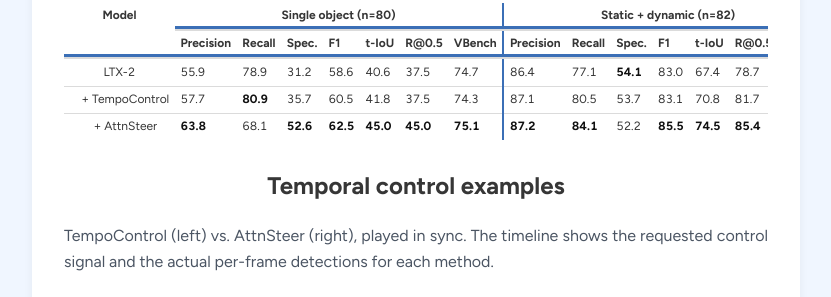
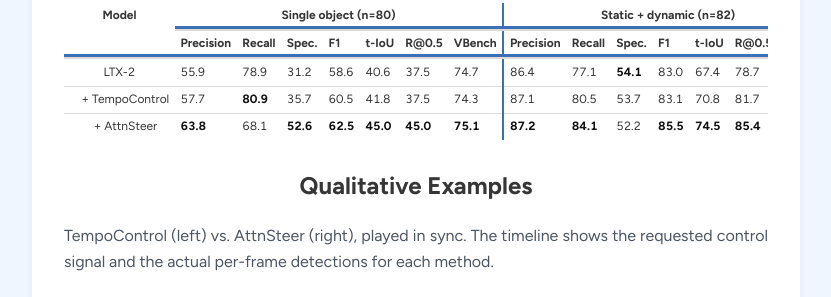
Before and after one commit to benf22/will-it-render, a plain HTML site: page index.html in a window 1280 px wide. Shown: the part 8771-9068 px from the top of the page, without its empty margins (224-1055 px from the left). Drawn offline with nearby package versions, Linux system fonts and the light colour scheme; some icons are missing.

Commit message:
rename subtitle: "Temporal control examples" → "Qualitative Examples"
Co-Authored-By: Claude Sonnet 4.6 <noreply@anthropic.com>

```diff
--- a/index.html
+++ b/index.html
@@ -699,7 +699,7 @@ most metrics while keeping video quality on par.</p>
       </table>
     </div>
 
-    <h3 class="title is-4 has-text-centered" style="margin-top:2rem;">Temporal control examples</h3>
+    <h3 class="title is-4 has-text-centered" style="margin-top:2rem;">Qualitative Examples</h3>
     <div class="content has-text-justified">
       <p>TempoControl (left) vs. AttnSteer (right), played in sync. The timeline shows the requested control
 signal and the actual per-frame detections for each method.</p>
```
Also changed, not shown: index.template.html (+1 -1 lines).
